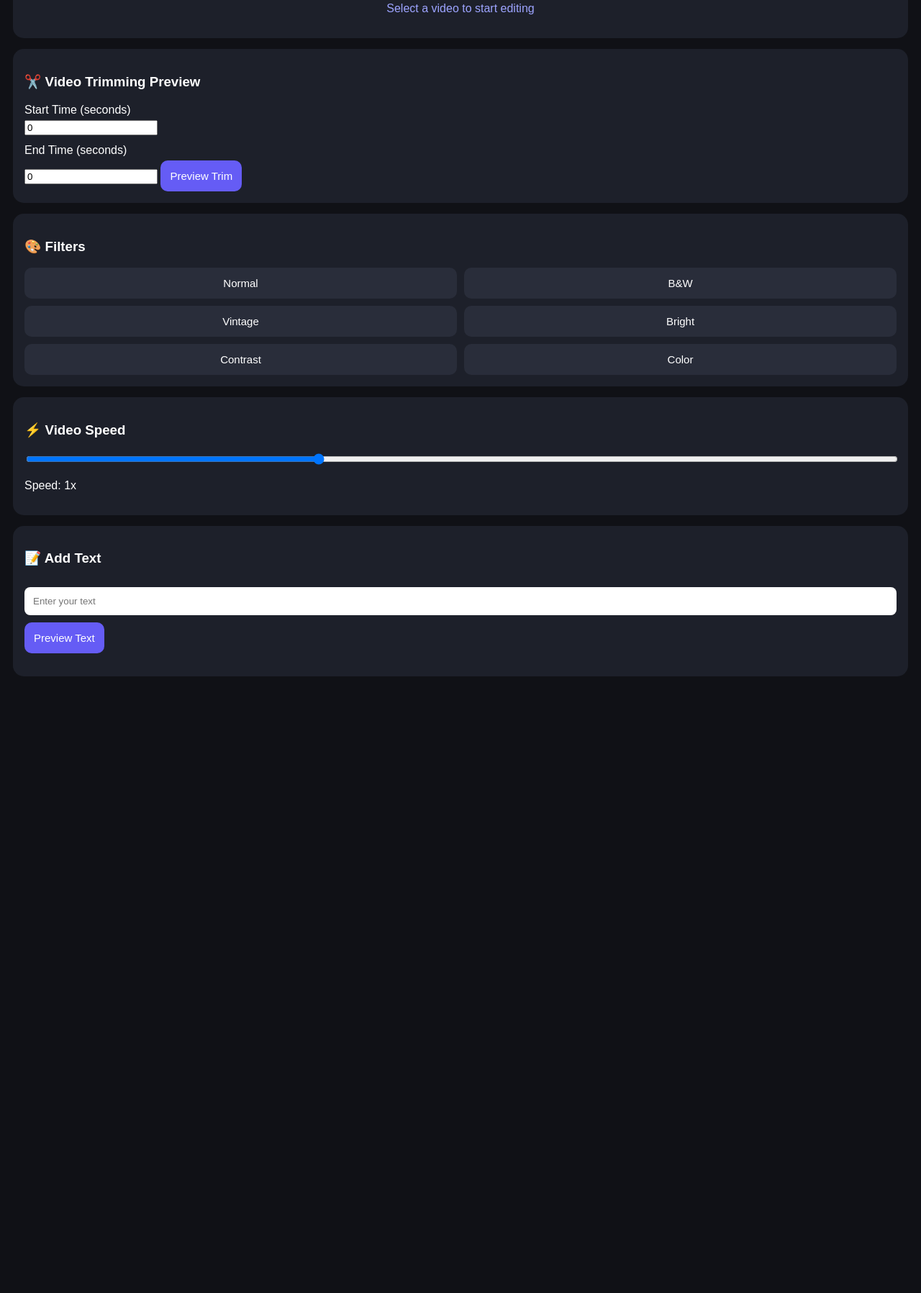
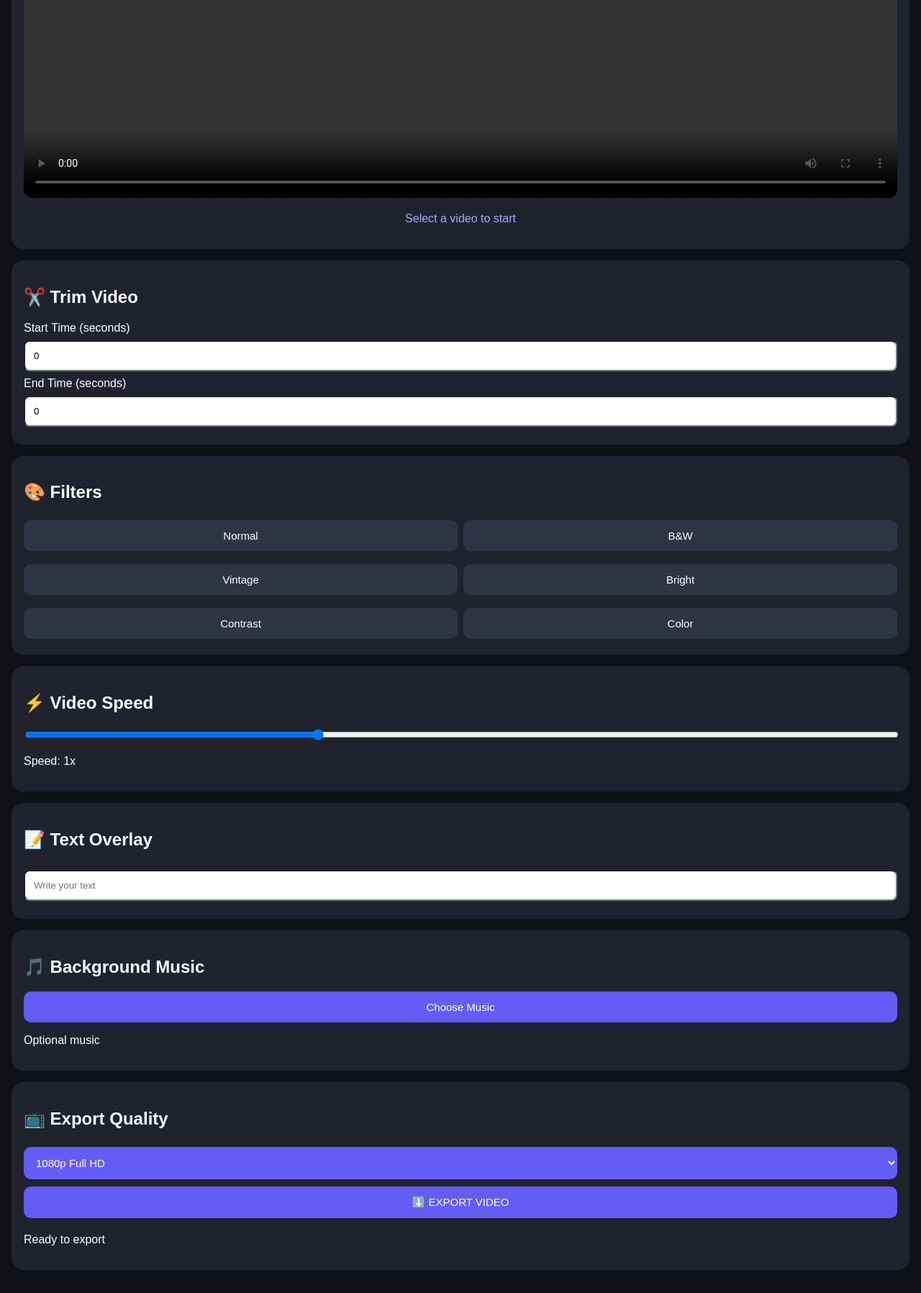
Before and after one commit to alexmix1450-stack/-Alex-Video-AI, a plain HTML site: page index.html in a window 1280 px wide. Shown: the part 596-2393 px from the top of the page at 72% size. Before the commit the page ends 1569 px from the top, so only its background shows below. Drawn offline with Linux system fonts and the light colour scheme.

Commit message:
Update index.html

```diff
--- a/index.html
+++ b/index.html
@@ -3,100 +3,125 @@
 <html lang="en">
 <head>
 <meta charset="UTF-8">
-<meta name="viewport" content="width=device-width, initial-scale=1.0">
-<title>Alex Video AI</title>
+<meta name="viewport" content="width=device-width,initial-scale=1">
+<title>Alex Video AI V2</title>
 <style>
 *{box-sizing:border-box}
-body{
- margin:0;background:#101116;color:white;
- font-family:Arial,sans-serif;padding:18px
+body{margin:0;background:#101116;color:white;font-family:Arial;padding:16px}
+header{text-align:center;color:#8585ff}
+.card{background:#20232e;padding:17px;border-radius:16px;margin:16px 0}
+video{width:100%;background:#000;border-radius:12px}
+button,select,.upload{
+ background:#655cf5;color:white;border:0;padding:13px;
+ border-radius:10px;font-size:15px;margin:5px 0
 }
-header{text-align:center;padding:15px}
-header h1{color:#7c83ff;margin:5px}
-.card{
- background:#1d202a;padding:16px;
- border-radius:15px;margin:15px 0
+button{cursor:pointer}
+input,select{max-width:100%}
+input[type=number],input[type=text]{
+ width:100%;padding:12px;border-radius:8px;margin:8px 0
 }
-video{
- width:100%;max-height:300px;
- background:#080808;border-radius:12px
-}
-button,.upload{
- background:#655cf5;color:white;border:0;
- padding:13px;border-radius:10px;
- font-size:15px;cursor:pointer
-}
-.upload{display:block;text-align:center;margin-top:12px}
+input[type=range]{width:100%}
+.upload{display:block;text-align:center}
 input[type=file]{display:none}
-input[type=range]{width:100%}
-input[type=text]{
- width:100%;padding:12px;border-radius:8px;
- border:0;margin:10px 0
-}
-.tools{display:grid;grid-template-columns:1fr 1fr;gap:10px}
-.tools button{background:#292d3a}
-label{display:block;margin:12px 0 5px}
-#message{color:#9da4ff;text-align:center}
+.tools{display:grid;grid-template-columns:1fr 1fr;gap:8px}
+.tools button{background:#303546}
+#canvas{display:none}
+#status{color:#a6a7ff;text-align:center}
+.full{width:100%}
 </style>
 </head>
 <body>
 
 <header>
-<h1>🎬 ALEX VIDEO AI</h1>
+<h1>🎬 ALEX VIDEO AI V2</h1>
 <p>Your Smart Video Editor</p>
 </header>
 
 <div class="card">
-<h3>📁 Select Your Video</h3>
+<h2>📁 Select Video</h2>
 <label class="upload">
 Choose Video
-<input type="file" id="file" accept="video/*">
+<input id="file" type="file" accept="video/*">
 </label>
 <video id="video" controls playsinline></video>
-<p id="message">Select a video to start editing</p>
+<p id="status">Select a video to start</p>
 </div>
 
 <div class="card">
-<h3>✂️ Video Trimming Preview</h3>
+<h2>✂️ Trim Video</h2>
 <label>Start Time (seconds)</label>
-<input type="number" id="start" value="0" min="0">
+<input id="start" type="number" value="0" min="0">
 <label>End Time (seconds)</label>
-<input type="number" id="end" value="0" min="0">
-<button onclick="previewTrim()">Preview Trim</button>
+<input id="end" type="number" value="0" min="0">
 </div>
 
 <div class="card">
-<h3>🎨 Filters</h3>
+<h2>🎨 Filters</h2>
 <div class="tools">
-<button onclick="filter('none')">Normal</button>
-<button onclick="filter('grayscale(1)')">B&W</button>
-<button onclick="filter('sepia(1)')">Vintage</button>
-<button onclick="filter('brightness(1.3)')">Bright</button>
-<button onclick="filter('contrast(1.4)')">Contrast</button>
-<button onclick="filter('saturate(1.7)')">Color</button>
+<button onclick="setFilter('none')">Normal</button>
+<button onclick="setFilter('grayscale(1)')">B&W</button>
+<button onclick="setFilter('sepia(1)')">Vintage</button>
+<button onclick="setFilter('brightness(1.3)')">Bright</button>
+<button onclick="setFilter('contrast(1.4)')">Contrast</button>
+<button onclick="setFilter('saturate(1.7)')">Color</button>
 </div>
 </div>
 
 <div class="card">
-<h3>⚡ Video Speed</h3>
-<input type="range" min="0.5" max="2" step="0.1"
-value="1" id="speed"
-oninput="changeSpeed(this.value)">
+<h2>⚡ Video Speed</h2>
+<input id="speed" type="range" min="0.5" max="2"
+step="0.1" value="1"
+oninput="video.playbackRate=Number(this.value);
+speedText.textContent='Speed: '+this.value+'x'">
 <p id="speedText">Speed: 1x</p>
 </div>
 
 <div class="card">
-<h3>📝 Add Text</h3>
-<input type="text" id="caption" placeholder="Enter your text">
-<button onclick="addText()">Preview Text</button>
-<p id="previewText"></p>
+<h2>📝 Text Overlay</h2>
+<input id="caption" type="text" placeholder="Write your text">
 </div>
+
+<div class="card">
+<h2>🎵 Background Music</h2>
+<label class="upload">
+Choose Music
+<input id="musicFile" type="file" accept="audio/*">
+</label>
+<audio id="music" loop></audio>
+<p id="musicStatus">Optional music</p>
+</div>
+
+<div class="card">
+<h2>📺 Export Quality</h2>
+<select id="quality" class="full">
+<option value="720">720p HD</option>
+<option value="1080" selected>1080p Full HD</option>
+<option value="2160">4K Ultra HD</option>
+</select>
+<button class="full" id="exportBtn" onclick="exportVideo()">
+⬇️ EXPORT VIDEO
+</button>
+<p id="exportStatus">Ready to export</p>
+</div>
+
+<canvas id="canvas"></canvas>
 
 <script>
 const video=document.getElementById('video');
 const file=document.getElementById('file');
-const message=document.getElementById('message');
+const music=document.getElementById('music');
+const canvas=document.getElementById('canvas');
+const ctx=canvas.getContext('2d');
+
 let videoURL=null;
+let musicURL=null;
+let filterValue='none';
+let exporting=false;
+
+function setFilter(value){
+ filterValue=value;
+ video.style.filter=value;
+}
 
 file.onchange=()=>{
  const f=file.files[0];
@@ -104,47 +129,197 @@ file.onchange=()=>{
  if(videoURL)URL.revokeObjectURL(videoURL);
  videoURL=URL.createObjectURL(f);
  video.src=videoURL;
- message.textContent="Video loaded successfully!";
+ document.getElementById('status').textContent=
+ 'Video loaded successfully!';
  video.onloadedmetadata=()=>{
  document.getElementById('end').value=
  Math.floor(video.duration);
  };
 };
 
-function filter(value){
- video.style.filter=value;
+document.getElementById('musicFile').onchange=e=>{
+ const f=e.target.files[0];
+ if(!f)return;
+ if(musicURL)URL.revokeObjectURL(musicURL);
+ musicURL=URL.createObjectURL(f);
+ music.src=musicURL;
+ document.getElementById('musicStatus').textContent=
+ 'Music loaded successfully!';
+};
+
+function drawFrame(){
+ if(!exporting)return;
+
+ ctx.filter=filterValue;
+ ctx.drawImage(video,0,0,canvas.width,canvas.height);
+ ctx.filter='none';
+
+ const caption=document.getElementById('caption').value;
+ if(caption){
+ ctx.font='bold '+Math.max(24,canvas.width*0.045)+'px Arial';
+ ctx.textAlign='center';
+ ctx.textBaseline='bottom';
+ ctx.lineWidth=3;
+ ctx.strokeStyle='black';
+ ctx.fillStyle='white';
+ ctx.strokeText(caption,canvas.width/2,
+ canvas.height-35);
+ ctx.fillText(caption,canvas.width/2,
+ canvas.height-35);
+ }
+
+ if(video.currentTime>=Number(document.getElementById('end').value)){
+ video.pause();
+}
+requestAnimationFrame(drawFrame);
 }
 
-function changeSpeed(value){
- video.playbackRate=Number(value);
- document.getElementById('speedText').textContent=
- "Speed: "+value+"x";
-}
+async function exportVideo(){
+ if(!video.src || !video.videoWidth){
+ alert('Please select a video first');
+ return;
+ }
+ if(exporting)return;
 
-function previewTrim(){
  const start=Number(document.getElementById('start').value);
  const end=Number(document.getElementById('end').value);
- if(!video.src || start<0 || end<=start || end>video.duration){
- alert("Please enter valid start and end times");
+
+ if(start<0 || end<=start || end>video.duration){
+ alert('Enter valid trim times');
  return;
  }
+
+ if(!window.MediaRecorder || !canvas.captureStream){
+ alert('Your browser does not support video export');
+ return;
+ }
+
+ const height=Number(document.getElementById('quality').value);
+ const width=Math.round(
+ video.videoWidth*height/video.videoHeight
+ );
+
+ if(height===2160 &&
+ (width>3840 || !confirm(
+ '4K export can use a lot of memory. Continue?'
+ ))){
+ return;
+ }
+
+ canvas.width=width;
+ canvas.height=height;
+
+ const mime=[
+ 'video/webm;codecs=vp9,opus',
+ 'video/webm;codecs=vp8,opus',
+ 'video/webm'
+ ].find(t=>MediaRecorder.isTypeSupported(t));
+
+ if(!mime){
+ alert('WebM export is not supported');
+ return;
+ }
+
+ const canvasStream=canvas.captureStream(30);
+ let tracks=[...canvasStream.getVideoTracks()];
+
+ let sourceStream=null;
+ if(video.captureStream){
+ sourceStream=video.captureStream();
+ }else if(video.mozCaptureStream){
+ sourceStream=video.mozCaptureStream();
+ }
+
+ if(sourceStream){
+ tracks.push(...sourceStream.getAudioTracks());
+ }
+
+ let musicStream=null;
+ if(music.src && music.captureStream){
+ musicStream=music.captureStream();
+ tracks.push(...musicStream.getAudioTracks());
+ }
+
+ const output=new MediaStream(tracks);
+ let chunks=[];
+
+ let recorder;
+ try{
+ recorder=new MediaRecorder(output,{
+ mimeType:mime,
+ videoBitsPerSecond:height===2160?18000000:
+ height===1080?8000000:5000000
+ });
+ }catch(e){
+ alert('Export setup failed: '+e.message);
+ return;
+ }
+
+ exporting=true;
+ document.getElementById('exportBtn').disabled=true;
+ document.getElementById('exportStatus').textContent=
+ 'Exporting... Please wait';
+
+ recorder.ondataavailable=e=>{
+ if(e.data.size)chunks.push(e.data);
+ };
+
+ recorder.onerror=()=>{
+ exporting=false;
+ document.getElementById('exportStatus').textContent=
+ 'Export failed';
+ };
+
+ recorder.onstop=()=>{
+ exporting=false;
+ const blob=new Blob(chunks,{type:'video/webm'});
+ const url=URL.createObjectURL(blob);
+ const a=document.createElement('a');
+ a.href=url;
+ a.download='Alex-Video-AI.webm';
+ a.click();
+
+ setTimeout(()=>URL.revokeObjectURL(url),60000);
+ document.getElementById('exportStatus').textContent=
+ 'Export complete! Check your Downloads folder.';
+ document.getElementById('exportBtn').disabled=false;
+ canvasStream.getTracks().forEach(t=>t.stop());
+ };
+
+ try{
+ video.pause();
  video.currentTime=start;
- video.play();
- const stop=()=>{
- if(video.currentTime>=end){
+ await new Promise(resolve=>{
+ video.onseeked=resolve;
+ });
+ video.playbackRate=Number(document.getElementById('speed').value);
+
+ if(music.src){
+ music.currentTime=0;
+ await music.play();
+ }
+
+ await video.play();
+ recorder.start(500);
+ drawFrame();
+
+ const finish=()=>{
+ if(recorder.state==='recording')recorder.stop();
  video.pause();
- video.removeEventListener('timeupdate',stop);
+ music.pause();
+ };
+ video.ontimeupdate=()=>{
+ if(video.currentTime>=end)finish();
+ };
+ video.onended=finish;
+
+ }catch(e){
+ exporting=false;
+ document.getElementById('exportBtn').disabled=false;
+ document.getElementById('exportStatus').textContent=
+ 'Could not start export: '+e.message;
  }
- };
- video.addEventListener('timeupdate',stop);
-}
-
-function addText(){
- const value=document.getElementById('caption').value;
- document.getElementById('previewText').textContent=
- value || "Enter some text first";
 }
 </script>
-
 </body>
 </html>
```
